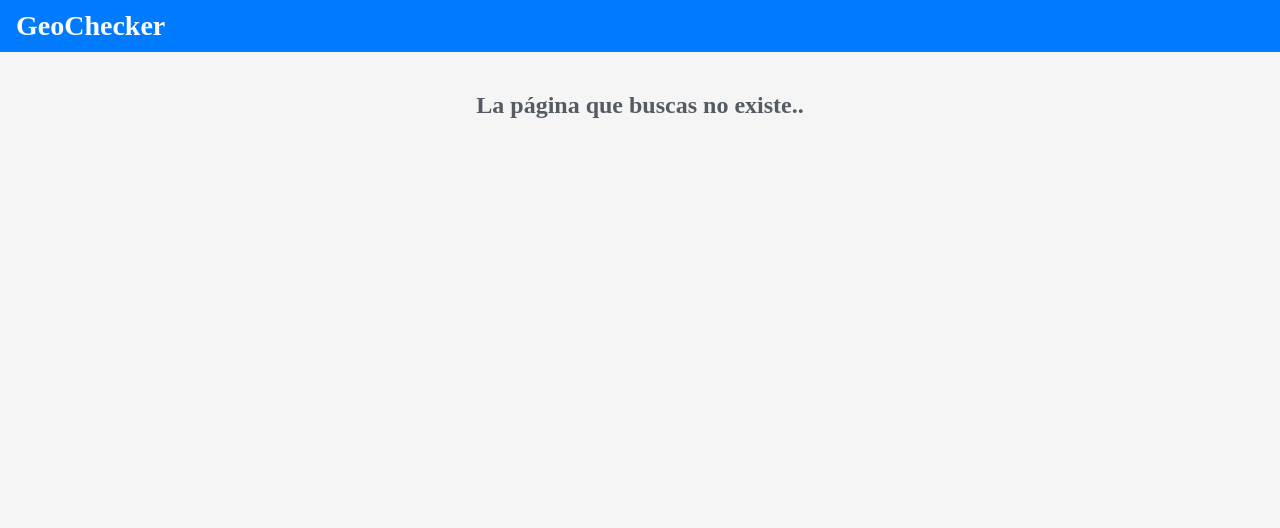
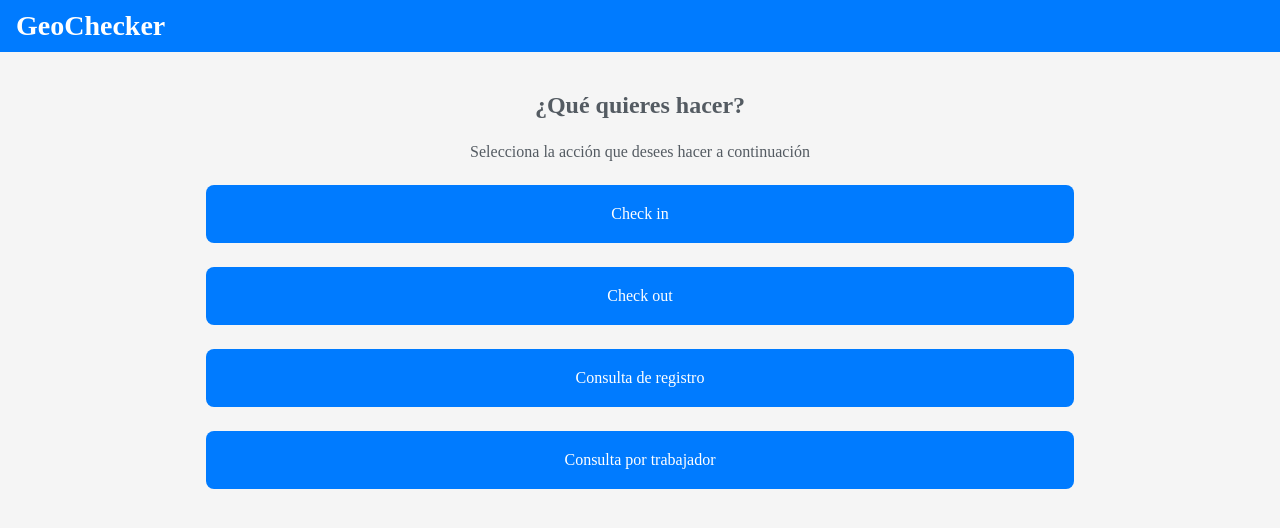
Before and after one commit to lexisgasa/GeoChecker, a React (Vite) app in the folder frontend/: page /supervisor in a window 1280 px wide. Shown: the top 528 px of the page. Built offline with nearby package versions, Linux system fonts and the light colour scheme.

Commit message:
Create Supervisor component

```diff
--- a/frontend/src/components/router/router.tsx
+++ b/frontend/src/components/router/router.tsx
@@ -9,6 +9,7 @@ import NotFound from "../pages/NotFound/NotFound";
 import LoginPage from "../../geoChecker/pages/LoginPage/LoginPage";
 import WorkerPage from "../../geoChecker/pages/WorkerPage/WorkerPage";
 import ContactPage from "../../geoChecker/pages/ContactPage/ContactPage";
+import SupervisorPage from "../../geoChecker/pages/SupervisorPage/SupervisorPage";
 
 const router = createBrowserRouter(
   createRoutesFromElements(
@@ -16,6 +17,7 @@ const router = createBrowserRouter(
       <Route index element={<RoleSelectionPage />} />
       <Route path="login" element={<LoginPage />} />
       <Route path="worker" element={<WorkerPage />} />
+      <Route path="supervisor" element={<SupervisorPage />} />
       <Route path="contact" element={<ContactPage />} />
       <Route path="*" element={<NotFound />} />
     </Route>
--- /dev/null
+++ b/frontend/src/geoChecker/pages/SupervisorPage/SupervisorPage.tsx
@@ -0,0 +1,28 @@
+import Actions from "../../components/Actions/Actions";
+import { ActionType } from "../../types";
+import "../../../styles/styles.css";
+
+const SupervisorPage = (): React.ReactElement => {
+  const actions: ActionType[] = [
+    { id: 1, name: "Check in", path: "/checkin" },
+    { id: 2, name: "Check out", path: "/checkout" },
+    { id: 3, name: "Consulta de registro", path: "/history" },
+    { id: 4, name: "Consulta por trabajador", path: "/worker-review" },
+  ];
+
+  return (
+    <>
+      {/* TODO: Logica navegación
+    <p className="breadcrumbs">Principal</p> */}
+      <h2>¿Qué quieres hacer?</h2>
+      <p>Selecciona la acción que desees hacer a continuación</p>
+      <ul className="action-list">
+        {actions.map((action) => (
+          <Actions key={action.id} {...action} />
+        ))}
+      </ul>
+    </>
+  );
+};
+
+export default SupervisorPage;
```
